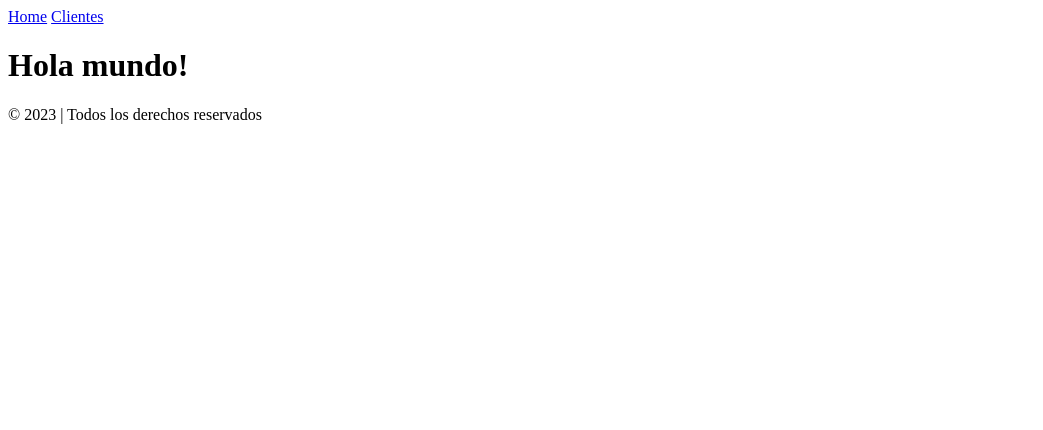
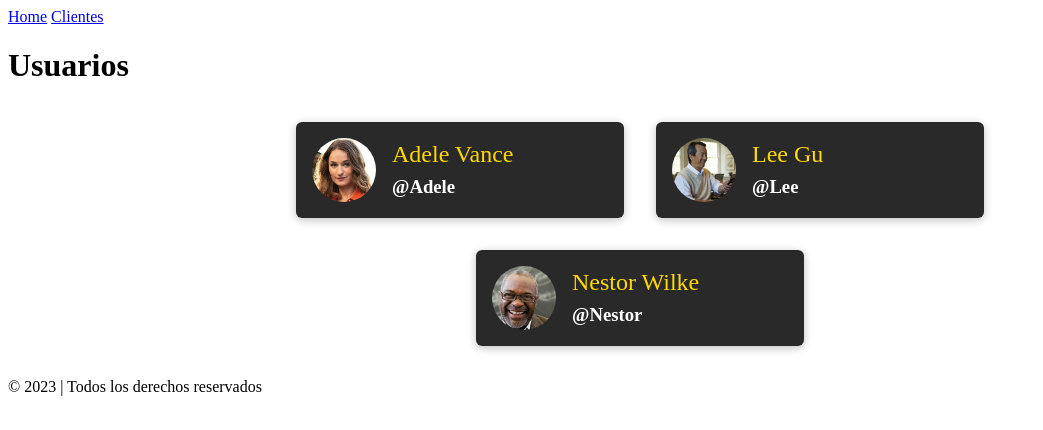
Before and after one commit to ORT-PabloFernandez/pnt2-c2-2023-basic, a plain HTML site: page index.htm in a window 1280 px wide. Shown: the whole page, without its empty margins (0-1043 px from the left). Drawn offline with Linux system fonts and the light colour scheme.

Commit message:
componente usuario en html

```diff
--- a/index.htm
+++ b/index.htm
@@ -4,6 +4,7 @@
     <meta charset="UTF-8" />
     <meta name="viewport" content="width=device-width, initial-scale=1.0" />
     <title>Document</title>
+    <link href="css/styles.css" rel="stylesheet" />
   </head>
   <body>
     <header>
@@ -13,7 +14,48 @@
       </nav>
     </header>
     <main>
-      <h1>Hola mundo!</h1>
+      <h1>Usuarios</h1>
+      <ul class="users-list">
+        <li class="user-item">
+          <div class="card user-item__content">
+            <a href="#">
+              <div class="user-item__image avatar">
+                <img src="/img/Adele Vance.jpg" alt="Adele Vance" />
+              </div>
+              <div class="user-item__info">
+                <h2>Adele Vance</h2>
+                <h3>@Adele</h3>
+              </div>
+            </a>
+          </div>
+        </li>
+        <li class="user-item">
+          <div class="card user-item__content">
+            <a href="#">
+              <div class="user-item__image avatar">
+                <img src="/img/Lee Gu.jpg" alt="Lee Gu" />
+              </div>
+              <div class="user-item__info">
+                <h2>Lee Gu</h2>
+                <h3>@Lee</h3>
+              </div>
+            </a>
+          </div>
+        </li>
+        <li class="user-item">
+          <div class="card user-item__content">
+            <a href="#">
+              <div class="user-item__image avatar">
+                <img src="/img/Nestor Wilke.jpg" alt="Nestor Wilke" />
+              </div>
+              <div class="user-item__info">
+                <h2>Nestor Wilke</h2>
+                <h3>@Nestor</h3>
+              </div>
+            </a>
+          </div>
+        </li>
+      </ul>
     </main>
     <footer>
       <p>© 2023 | Todos los derechos reservados</p>
```
